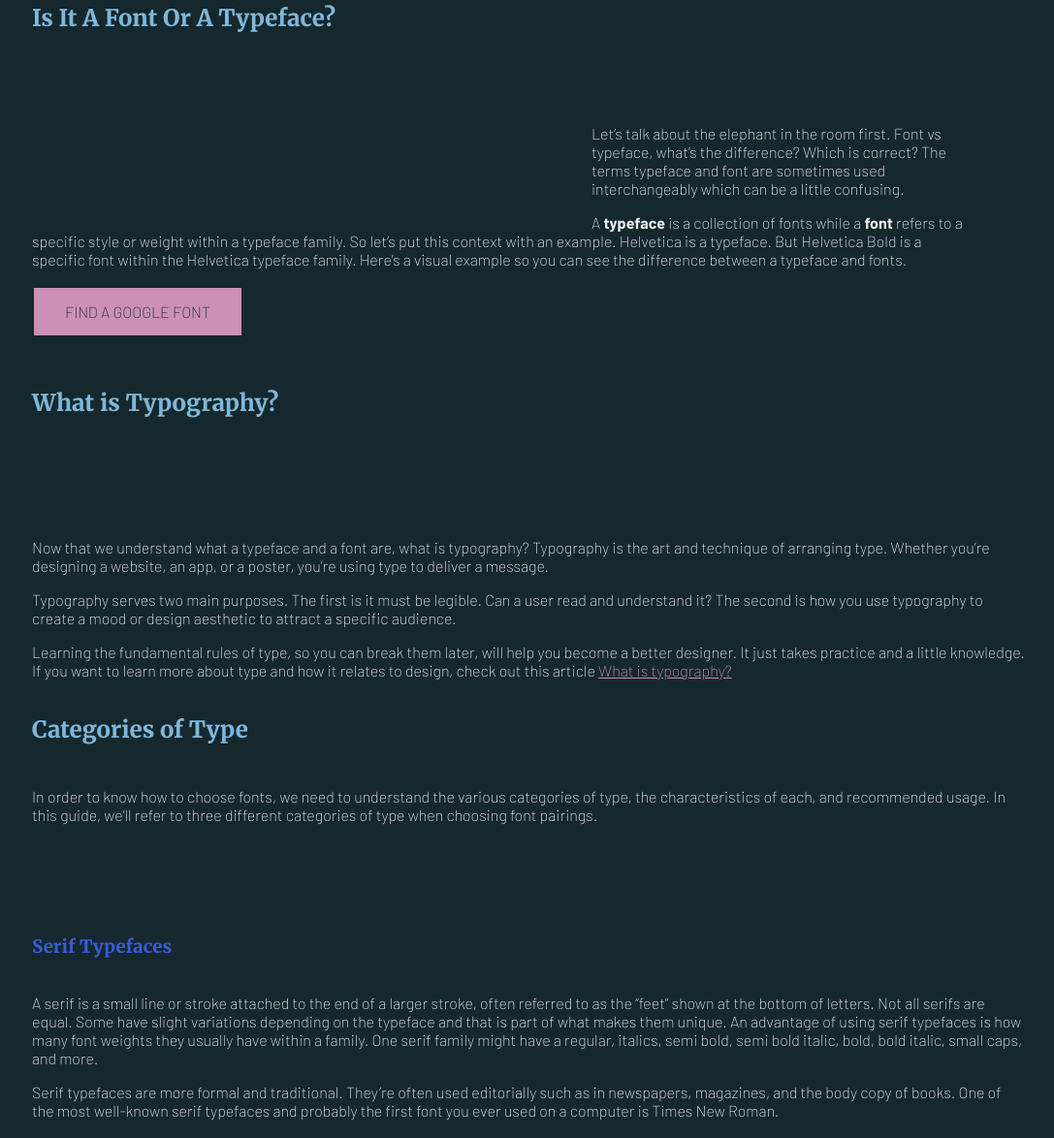
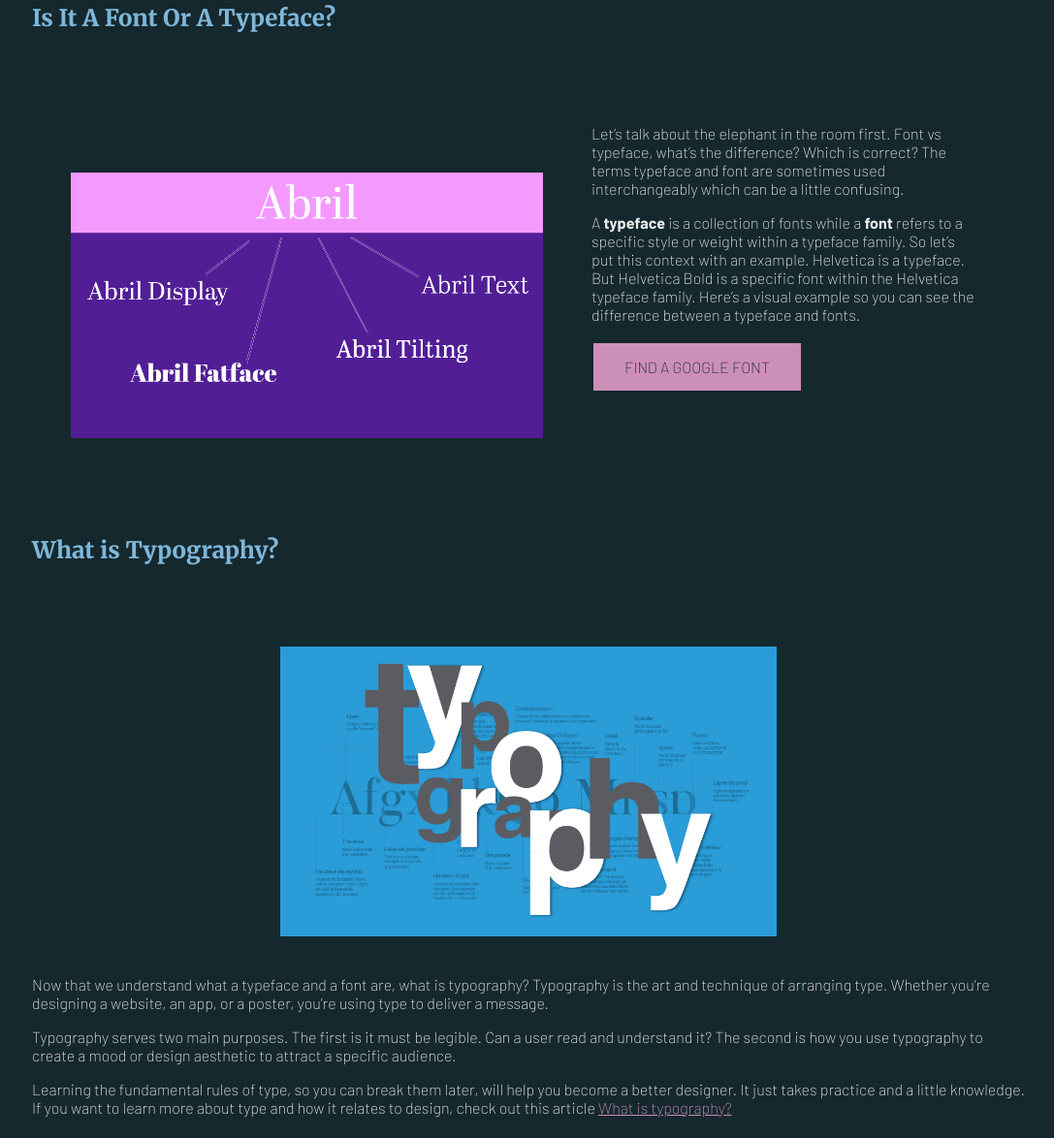
Before and after one commit to LVK1234567890/codingaWebpageVanKeuren, a plain HTML site: page index.html in a window 1280 px wide. Shown: the part 394-1568 px from the top of the page at 97% size, without its empty margins (95-1182 px from the left). Drawn offline with Linux system fonts and the light colour scheme.

Commit message:
Update index.html

```diff
--- a/index.html
+++ b/index.html
@@ -32,7 +32,7 @@
 	<section>
 <h2>Is It A Font Or A Typeface?</h2>
 		<div class="leftimage">
-	<img src="./images/font family image.png" width="50%" height="" alt="" class="leftimage"/>
+	<img src="font family image.png" width="50%" height="" alt="" class="leftimage"/>
 <p>Let’s talk about the elephant in the room first. Font vs typeface, what’s the difference? Which is correct? The terms typeface and font are sometimes used interchangeably which can be a little confusing.</p>
 <p>A <strong>typeface</strong> is a collection of fonts while a <strong>font</strong> refers to a specific style or weight within a typeface family. So let’s put this context with an example. Helvetica is a typeface. But Helvetica Bold is a specific font within the Helvetica typeface family. Here’s a visual example so you can see the difference between a typeface and fonts.</p>
 	<a href="https://fonts.google.com/" class="button" target="_blank">FIND A GOOGLE FONT</a>
@@ -40,7 +40,7 @@
 	<div class="center"></div>
 		<br>
 	<h2>What is Typography?</h2>
-		<img src="./images/Hero-Image-1.png" width="50%" height="" alt=""/>
+		<img src="Hero-Image-1.png" width="50%" height="" alt=""/>
 	<p>Now that we understand what a typeface and a font are, what is typography? Typography is the art and technique of arranging type. Whether you’re designing a website, an app, or a poster, you’re using type to deliver a message.</p>
 	<p>Typography serves two main purposes. The first is it must be legible. Can a user read and understand it? The second is how you use typography to create a mood or design aesthetic to attract a specific audience.</p>
 	<p>Learning the fundamental rules of type, so you can break them later, will help you become a better designer. It just takes practice and a little knowledge. If you want to learn more about type and how it relates to design, check out this article <a href="https://www.flux-academy.com/blog/what-is-typography">What is typography?</a></p>
@@ -48,7 +48,7 @@
 <h2 style="clear: both">Categories of Type</h2>
 <p>In order to know how to choose fonts, we need to understand the various categories of type, the characteristics of each, and recommended usage. In this guide, we’ll refer to three different categories of type when choosing font pairings.</p>
 
-<img src="./images/serif vs sans serif image.png" width="50%" height="" alt=""/>
+<img src="serif vs sans serif image.png" width="50%" height="" alt=""/>
 	<h3>Serif Typefaces</h3>
 	<p>A serif is a small line or stroke attached to the end of a larger stroke, often referred to as the “feet” shown at the bottom of letters. Not all serifs are equal. Some have slight variations depending on the typeface and that is part of what makes them unique. An advantage of using serif typefaces is how many font weights they usually have within a family. One serif family might have a regular, italics, semi bold, semi bold italic, bold, bold italic, small caps, and more.</p>
 	<p>Serif typefaces are more formal and traditional. They’re often used editorially such as in newspapers, magazines, and the body copy of books. One of the most well-known serif typefaces and probably the first font you ever used on a computer is Times New Roman.</p>
@@ -70,7 +70,7 @@
 <p>Check out this <a href="https://youtu.be/T5bnFdXSBRA">video</a> where Ran gives 3 tips to improve your typography.</p>
 	<h3>Create Contrast With Your Second Font</h3>
 	<p>Now that you have a main font for your design, the best way to choose a good secondary font is to make sure it’s dramatically different yet complements the design. You wouldn’t want to choose two serifs that look similar, there is no contrast and in fact, it looks like a design mistake. Take a look at this example, these are two different serif typefaces but it’s difficult to tell.</p>
-		<img src="./images/typography image.png" width="50%" height="" alt="" class="leftimage"/>
+		<img src="typography image.png" width="50%" height="" alt="" class="leftimage"/>
 	<h3>Try Pairing Opposites</h3>
 	<p>One of these ways to choose fonts is to choose a pair of opposites. A good example of this is to use a big and bold serif for your headline and a nice traditional serif typeface for the body copy. Take a look at this example, to see this tip in action.</p>
 	<h3>Vary Width</h3>
@@ -84,7 +84,7 @@
 
 	<p><q>For example, if you’re designing a logo you’ll most likely modify one main font and maybe use a secondary typeface. For a website or an app, you’ll likely want to follow the same rule. Especially when designing for digital screens, legibility and accessibility are key to creating a good user experience.</q></p>
 	<p>Take a look at this poster designed for the Tribeca Film Festival. It’s a successful design for many reasons such as using scale with type, a good use of space, and hierarchy. But notice how they limited the design to three typefaces. The “CUT” and “TO” are two distinctly different bold serif typefaces. The first is thick and condensed while the second is still bold but wide. These are further paired well with a third monotype (think, typewriter) font for the main body copy with the fine details of the event. </p>
-	  <img src="./images/CUT TO image.jpeg" width="50%" height="" alt=""/>
+	  <img src="CUT TO image.jpeg" width="50%" height="" alt=""/>
 <h3>Avoid Trendy Or Popular Typefaces</h3>
 
 	<p>You want to choose typefaces that stand the test of time. Be wary of trendy or popular typefaces that you see everyone else using. If you choose something too niche or close to the times when designing a logo, for example, you’ll find yourself having to redesign it after a few short years. To avoid your design becoming outdated, include classic and well-known typefaces. <a href="https://blog.spoongraphics.co.uk/articles/25-classic-fonts-that-will-last-a-whole-design-career">Check out this fun article on 25 classic fonts that will last a whole design career.</a></p>
```
